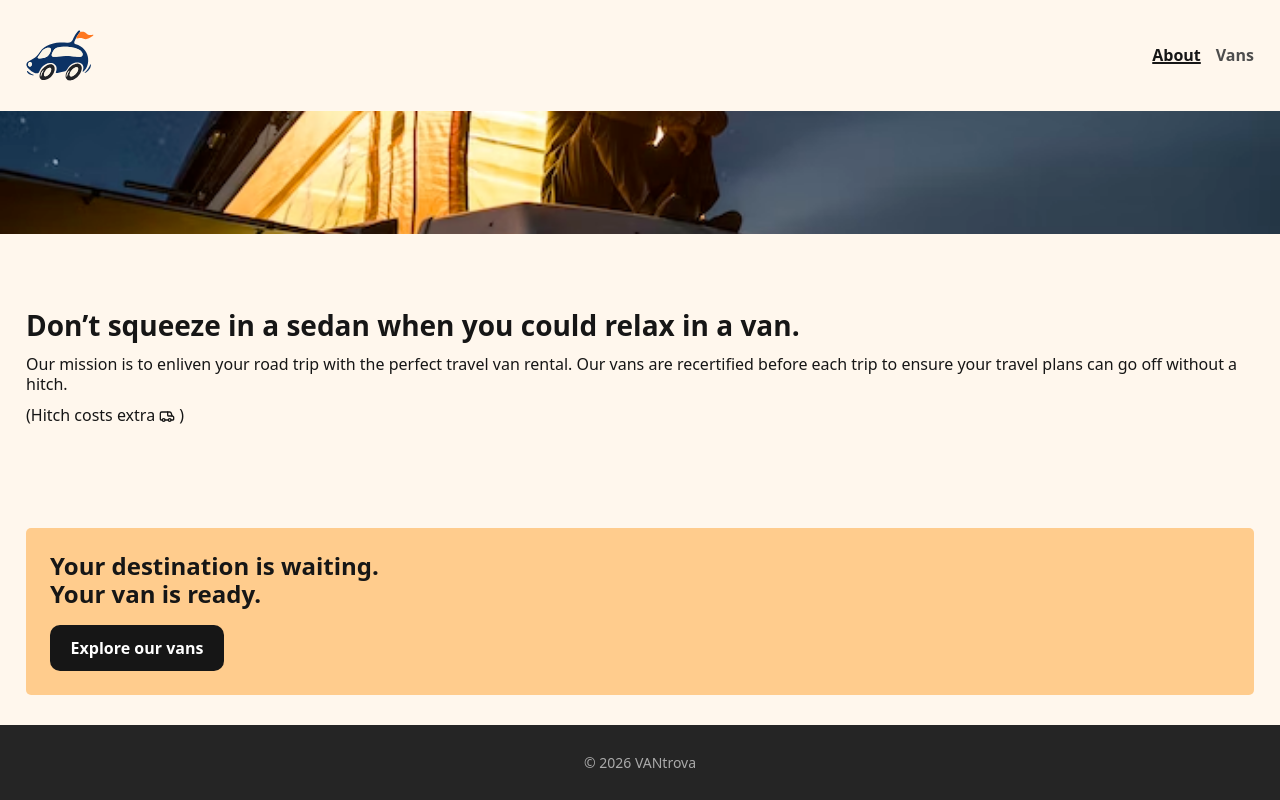
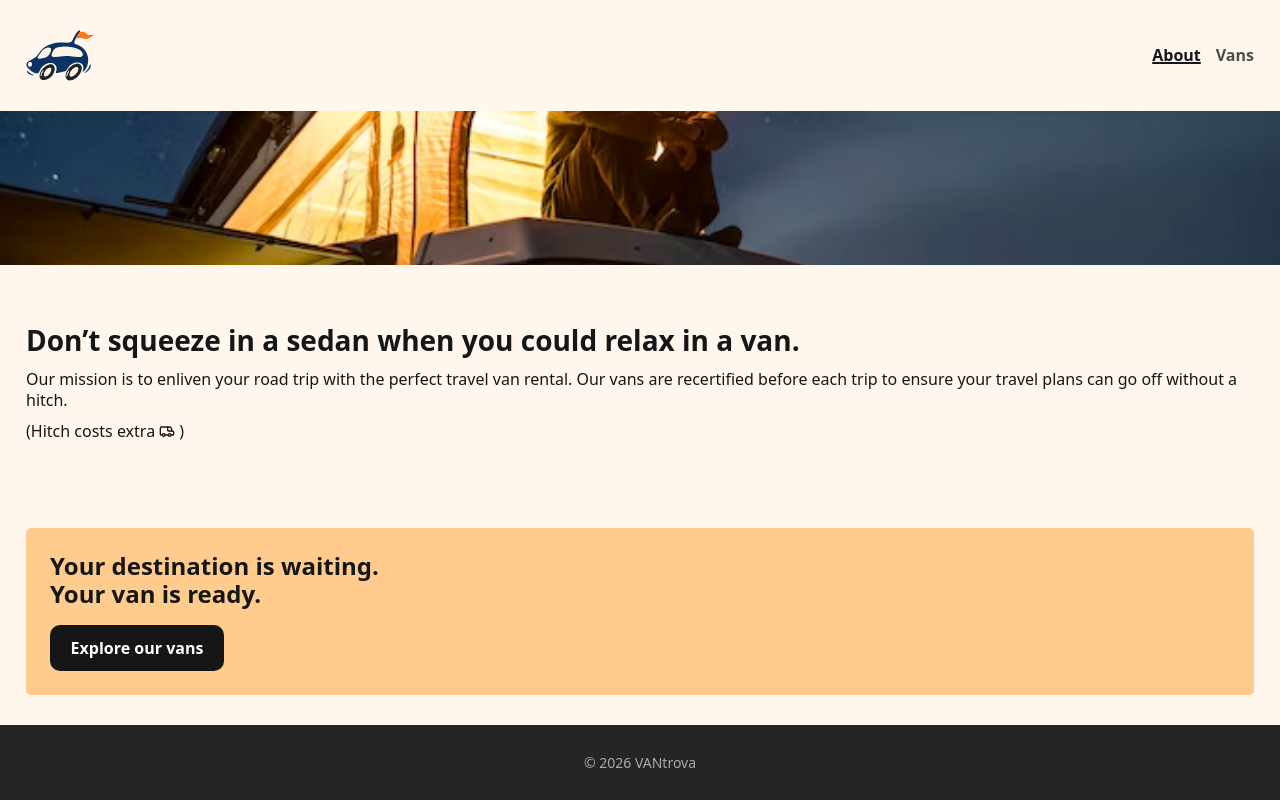
Before and after one commit to Azoroh/vantrova, a React (Vite) app: page /about in a window 1280 px wide. Built offline with nearby package versions, Linux system fonts and the light colour scheme.

Commit message:
fix(About css): hero image tweak

```diff
--- a/src/pages/About.module.css
+++ b/src/pages/About.module.css
@@ -10,7 +10,7 @@
 }
 
 .hero {
-  flex: 0 0 20%;
+  flex: 0 0 25%;
   height: 20%;
   min-height: 0;
   /*max-height: 233px;*/
```
